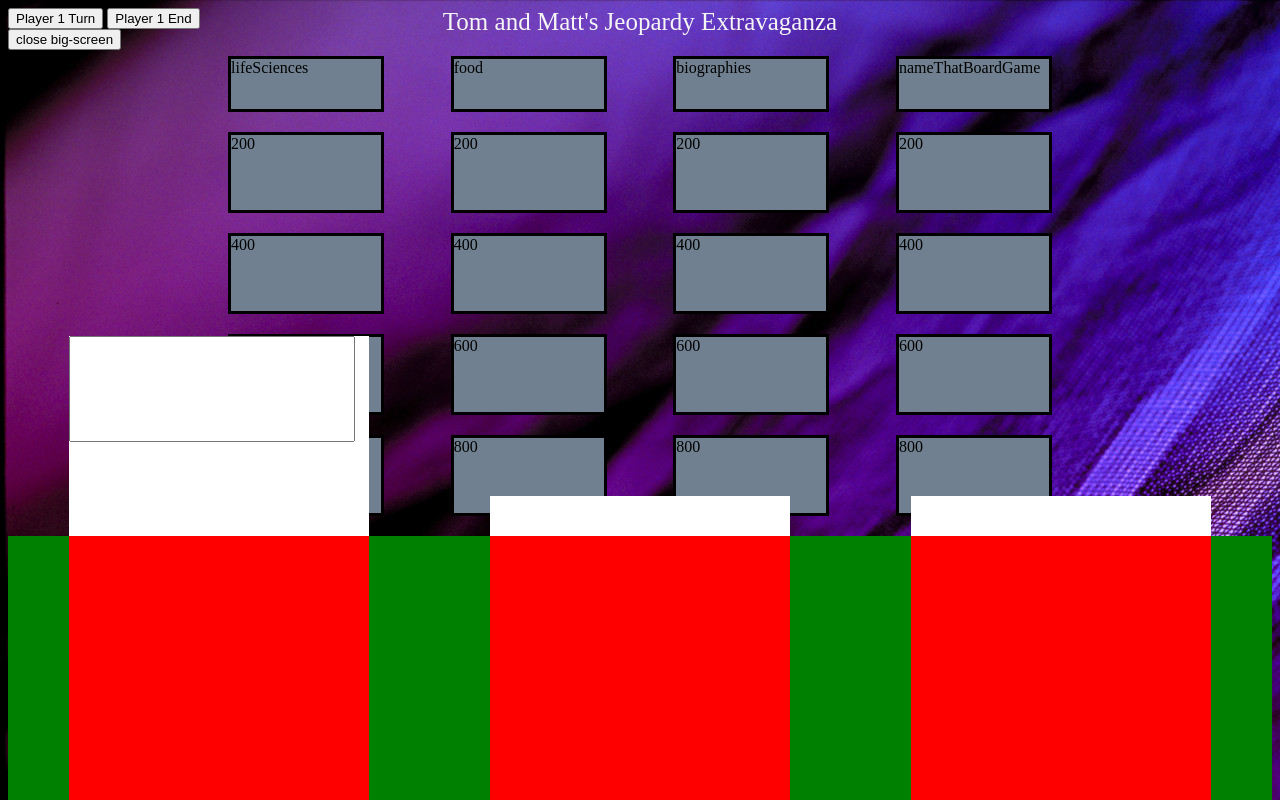
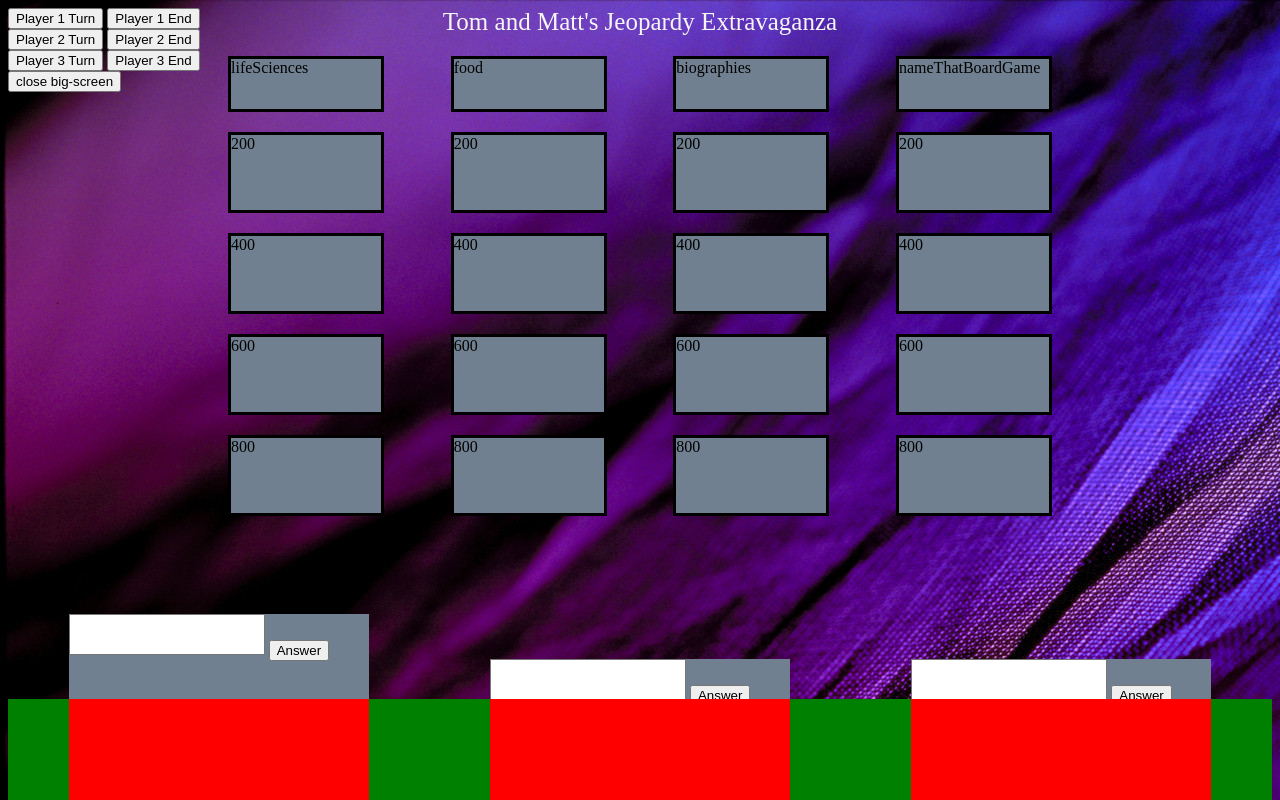
Before and after one commit to foxwellm/Jeopardy, a website: page index.html in a window 1280 px wide. Both pictures are taken after a click on the button "Player 1 Turn". Shown: the top 800 px of the page. Drawn offline with Linux system fonts and the light colour scheme.

Commit message:
Added buttons and styles to player cards

```diff
--- a/CSS/styles.css
+++ b/CSS/styles.css
@@ -81,6 +81,7 @@ body {
   justify-content: space-around;
   z-index: 3;
   position: relative;
+  margin-top: 163px;
 }
 
 .big-screen-front {
@@ -113,9 +114,9 @@ body {
 
 .answer {
   width: 300px;
-  height: 200px;
+  height: 85px;
   position: relative;
-  background-color: white;
+  background-color: slategray;
   z-index: -11;
   transition: 1s;
   top: -40px;
@@ -123,11 +124,35 @@ body {
 
 .player1-text {
   resize: none;
-  height: 100px;
-  width: 280px;
+  height: 35px;
+  width: 190px;
+}
+
+.player2-text {
+  resize: none;
+  height: 35px;
+  width: 190px;
+}
+
+.player3-text {
+  resize: none;
+  height: 35px;
+  width: 190px;
 }
 
 .your-turn {
-  top: -200px;
+  top: -85px;
   transition: 1s;
 }
+
+.answer-1 {
+  margin: 0px;
+}
+
+.answer-2 {
+
+}
+
+.answer-3 {
+
+}
--- a/JS/updateDOM.js
+++ b/JS/updateDOM.js
@@ -32,15 +32,39 @@ function populateGameBoard(roundCategories,questionBoxValues) {
 const p1Turn = document.querySelector('.p1');
 const p1End = document.querySelector('.p1E');
 const p1Answer = document.querySelector('.p1-answer');
+const p2Turn = document.querySelector('.p2');
+const p2End = document.querySelector('.p2E');
+const p2Answer = document.querySelector('.p2-answer');
+const p3Turn = document.querySelector('.p3');
+const p3End = document.querySelector('.p3E');
+const p3Answer = document.querySelector('.p3-answer');
 
-p1Turn.addEventListener('click', yourTurn);
-p1End.addEventListener('click', yourTurnEnd);
+p1Turn.addEventListener('click', yourTurn1);
+p1End.addEventListener('click', yourTurnEnd1);
+p2Turn.addEventListener('click', yourTurn2);
+p2End.addEventListener('click', yourTurnEnd2);
+p3Turn.addEventListener('click', yourTurn3);
+p3End.addEventListener('click', yourTurnEnd3);
 
-function yourTurn() {
+
+
+function yourTurn1() {
  p1Answer.classList.add('your-turn');
 }
-function yourTurnEnd() {
+function yourTurnEnd1() {
  p1Answer.classList.remove('your-turn');
+}
+function yourTurn2() {
+ p2Answer.classList.add('your-turn');
+}
+function yourTurnEnd2() {
+ p2Answer.classList.remove('your-turn');
+}
+function yourTurn3() {
+ p3Answer.classList.add('your-turn');
+}
+function yourTurnEnd3() {
+ p3Answer.classList.remove('your-turn');
 }
 
 
--- a/index.html
+++ b/index.html
@@ -19,6 +19,10 @@
   <section class="left-light">
     <button class="p1">Player 1 Turn</button>
     <button class="p1E">Player 1 End</button>
+    <button class="p2">Player 2 Turn</button>
+    <button class="p2E">Player 2 End</button>
+    <button class="p3">Player 3 Turn</button>
+    <button class="p3E">Player 3 End</button>
     <button class="close-big-screen">close big-screen</button>
   </section>
   <section class="right-light"></section>
@@ -72,13 +76,20 @@
     <div class="stand">
       <div class="p1-answer answer">
         <textarea class="player1-text" cols="20" rows="4"></textarea>
+        <button class="answer-1">Answer</button>
       </div>
     </div>
     <div class="stand">
-      <div class="p2-answer answer"></div>
+      <div class="p2-answer answer">
+          <textarea class="player2-text" cols="20" rows="4"></textarea>
+          <button class="answer-2">Answer</button>
+      </div>
     </div>
     <div class="stand">
-      <div class="p3-answer answer"></div>
+      <div class="p3-answer answer">
+          <textarea class="player3-text" cols="20" rows="4"></textarea>
+          <button class="answer-3">Answer</button>
+      </div>
     </div>
   </section>
   <script src="JS/gameData.js"></script>
```
